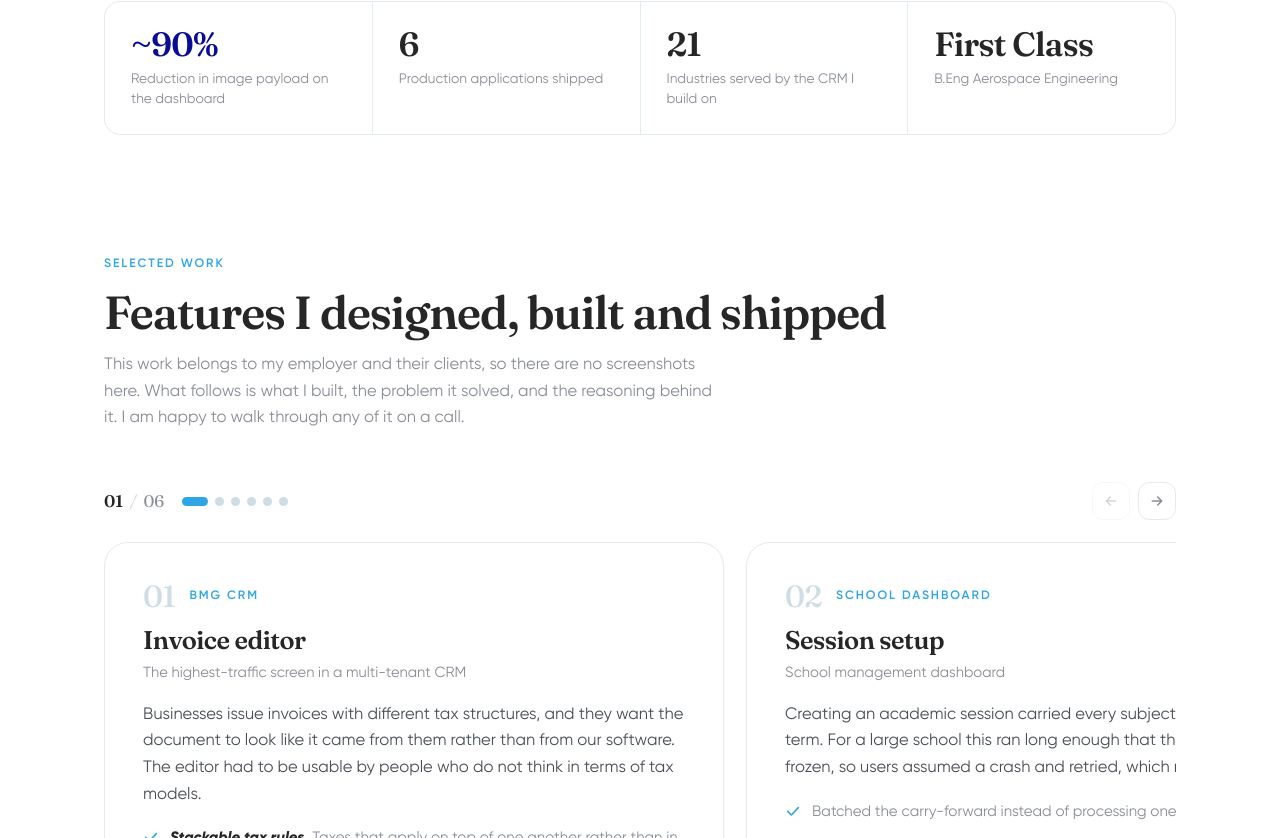
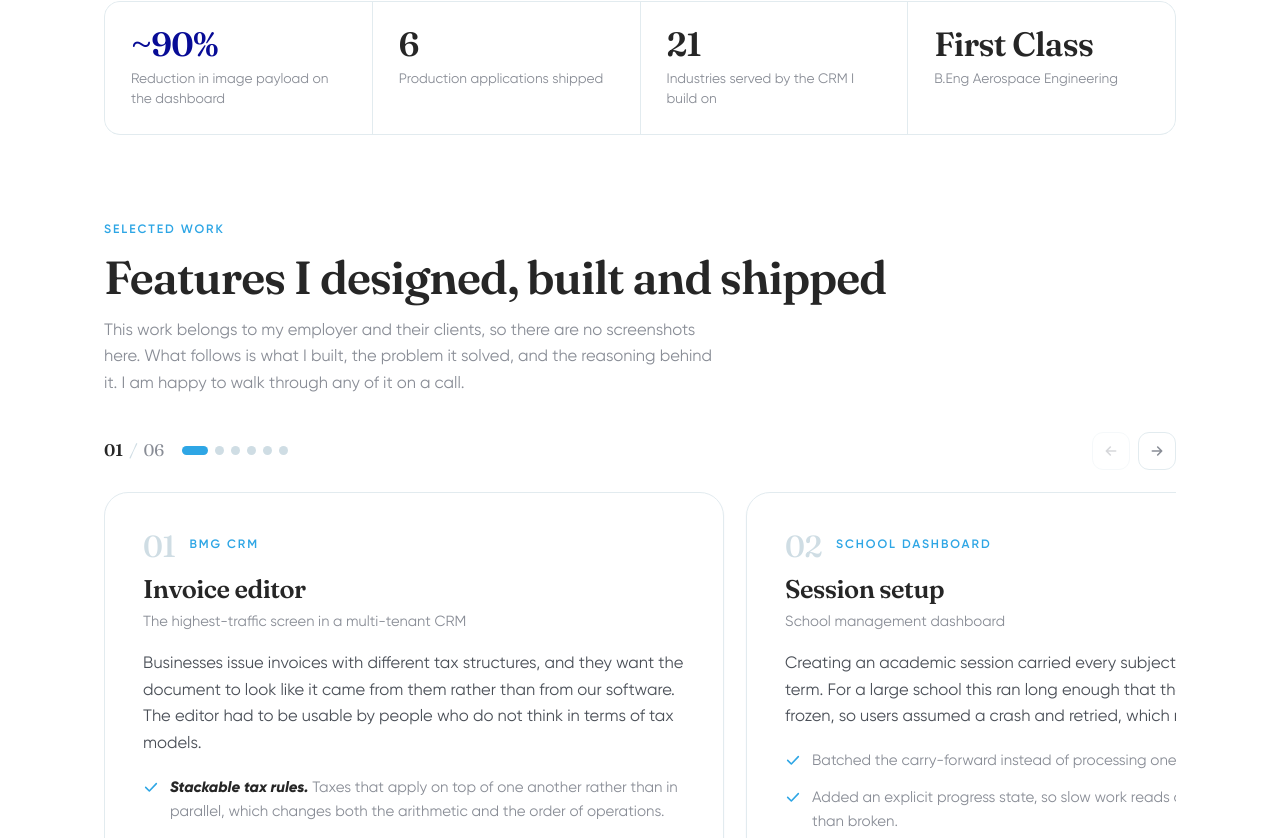
Before and after one commit to AJ-22-max/portfolio, a React (Vite) app: page / in a window 1280 px wide. Shown: the part 622-1460 px from the top of the page. Built offline with nearby package versions, Linux system fonts and the light colour scheme.

Commit message:
Tighten section rhythm; fix stacked sec-note margin

```diff
--- a/src/styles.css
+++ b/src/styles.css
@@ -235,10 +235,10 @@ h4 { margin: 0; font-family: var(--sans); }
 /* ============================================================
    Sections
    ============================================================ */
-section { padding: clamp(60px, 7.5vw, 100px) 0; scroll-margin-top: var(--nav-h); }
-.sec-head { margin-bottom: clamp(30px, 4vw, 44px); }
+section { padding: clamp(44px, 4.8vw, 64px) 0; scroll-margin-top: var(--nav-h); }
+.sec-head { margin-bottom: clamp(24px, 3vw, 34px); }
 .sec-head .eyebrow { color: var(--accent); display: block; margin-bottom: 12px; }
-.sec-note { color: var(--muted); max-width: 60ch; margin: 14px 0 clamp(32px, 5vw, 50px); font-size: 1.03rem; }
+.sec-note { color: var(--muted); max-width: 60ch; margin: 14px 0 0; font-size: 1.03rem; }
 
 /* ============================================================
    Work slider — native scroll-snap, no carousel library
```
